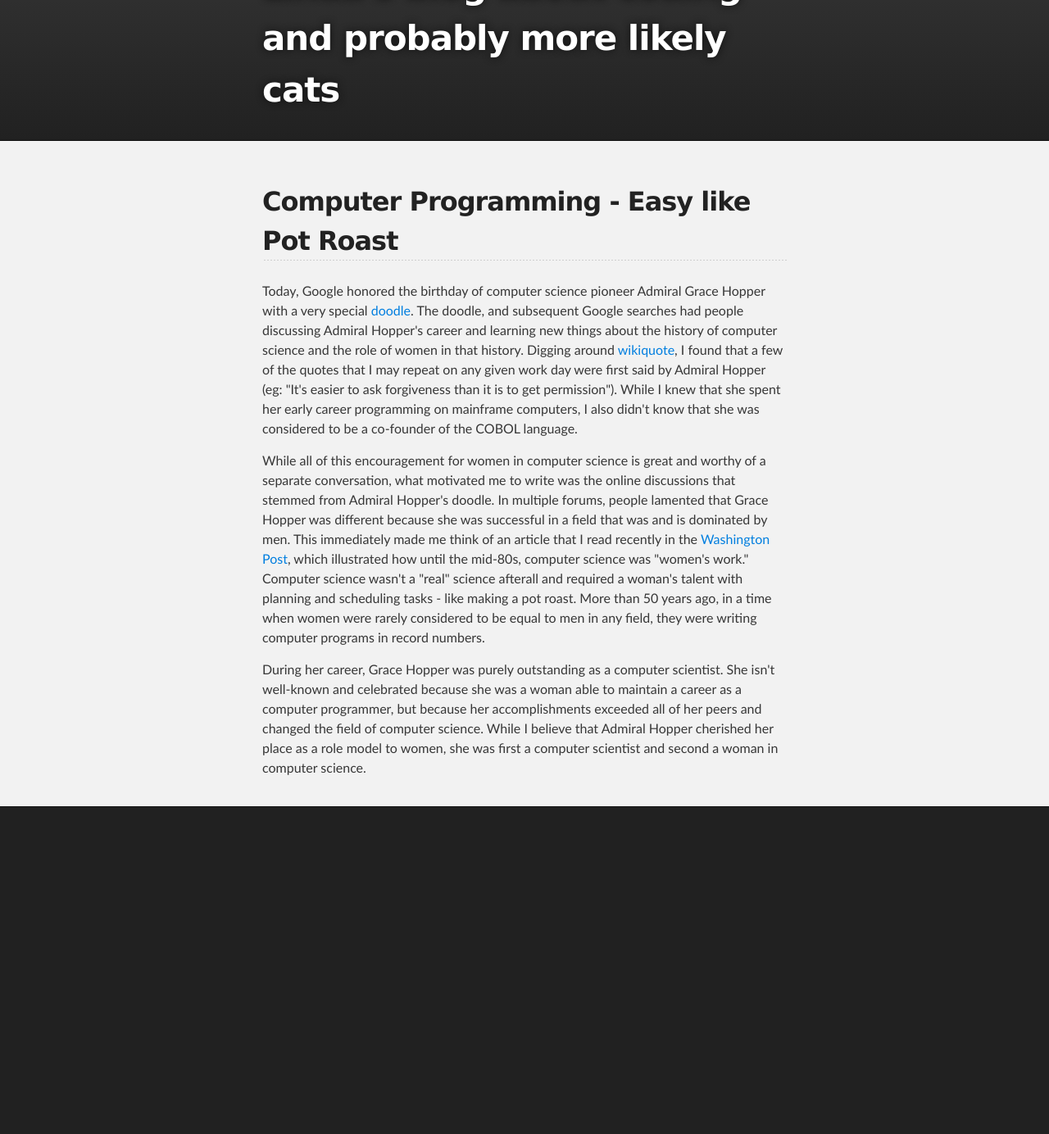
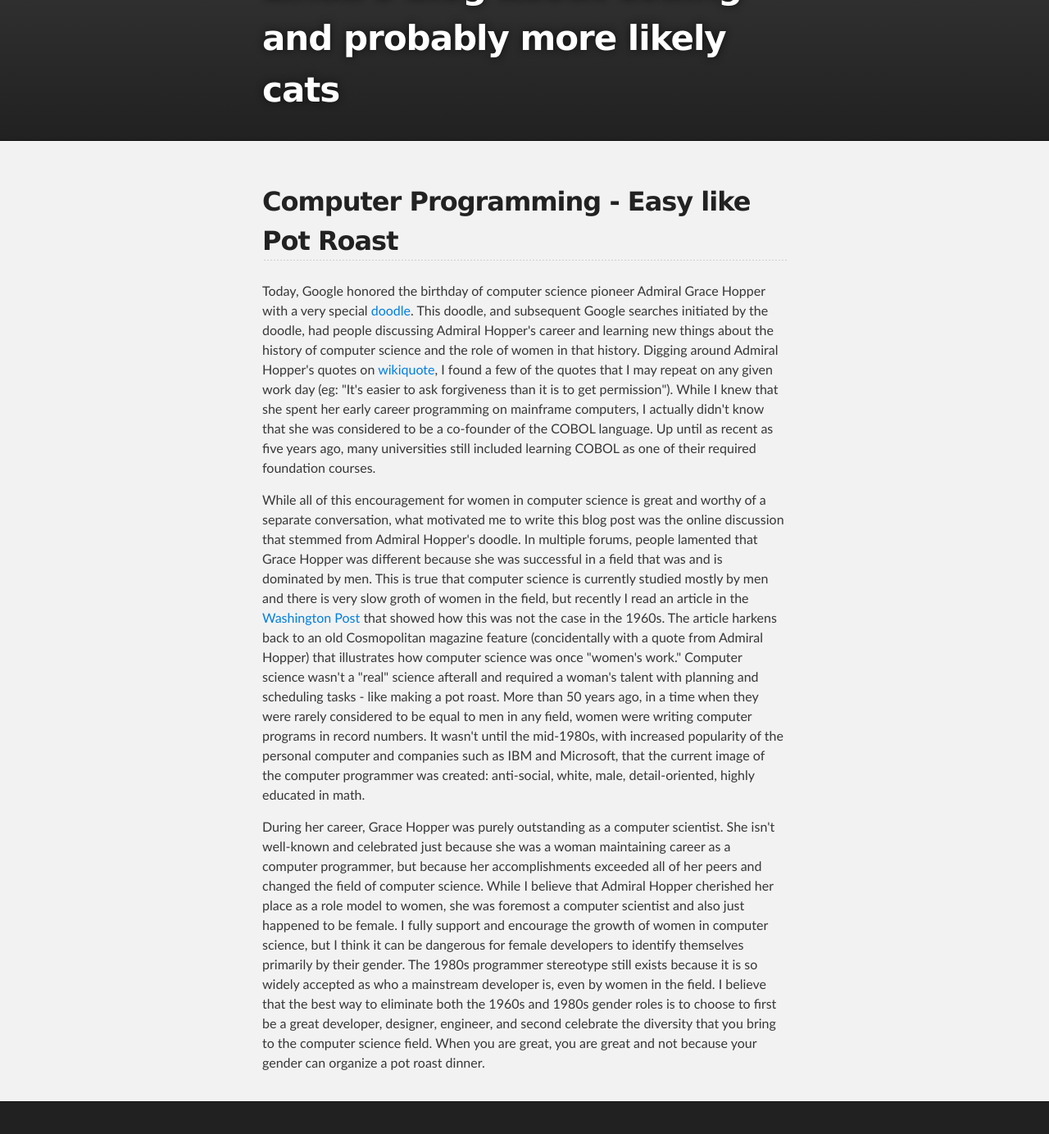
Before and after one commit to lynnaloo/lynnaloo.github.io, a Jekyll site: the page built from _posts/2013-12-9-grace-hopper.md, in a window 1280 px wide and 1400 px high, scrolled down 98 px. Shown: the top 1384 px of the window at 82% size. Built offline with Jekyll 4.4.1, drawn with Linux system fonts in a browser that asks for light colours; Markdown is read by kramdown in place of the engine named in the settings; before the commit the page ends 1138 px from its top, so only the background shows below that.

Commit message:
Update 2013-12-9-grace-hopper.md

```diff
--- a/_posts/2013-12-9-grace-hopper.md
+++ b/_posts/2013-12-9-grace-hopper.md
@@ -8,22 +8,18 @@ published: true
 <!-- <p><img src="{{ site.url }}/assets/grace_hopper.jpg"></p> -->
 
 <p>
-  Today, Google honored the birthday of computer science pioneer Admiral Grace Hopper with a very special <a href="http://newsfeed.time.com/2013/12/09/google-doodle-honors-grace-hopper-early-computer-scientist/">doodle</a>. The doodle, and subsequent Google searches had people discussing Admiral Hopper's career and learning new things about the history of computer science and the role of women in that history. Digging around <a href="http://en.wikiquote.org/wiki/Grace_Hopper">wikiquote</a>, I found that a few of the quotes
-  that I may repeat on any given work day were first said by Admiral Hopper (eg: "It's easier to ask forgiveness than it is to get permission"). While I knew that she spent her early career
-  programming on mainframe computers, I also didn't know that she was considered to be a
-  co-founder of the COBOL language.
+  Today, Google honored the birthday of computer science pioneer Admiral Grace Hopper with a very special <a href="http://newsfeed.time.com/2013/12/09/google-doodle-honors-grace-hopper-early-computer-scientist/">doodle</a>. This doodle, and subsequent Google searches initiated by the doodle, had people discussing Admiral Hopper's career and learning new things about the history of computer science and the role of women in that history. Digging around Admiral Hopper's quotes on <a href="http://en.wikiquote.org/wiki/Grace_Hopper">wikiquote</a>, I found a few of the quotes
+  that I may repeat on any given work day (eg: "It's easier to ask forgiveness than it is to get permission"). While I knew that she spent her early career programming on mainframe computers, I actually didn't know that she was considered to be a co-founder of the COBOL language. Up until as recent as five years ago, many universities still included learning COBOL as one of their required foundation courses.
 </p>
 
 <p>
-  While all of this encouragement for women in computer science is great and worthy of a separate conversation, what motivated me to write was the online discussions that stemmed
-  from Admiral Hopper's doodle. In multiple forums, people lamented that Grace Hopper was different because she was successful in a field that was and is dominated by men. This immediately made me think of an article that I read recently in the <a href="http://www.washingtonpost.com/opinions/when-computer-programming-was-womens-work/2011/08/24/gIQAdixGgJ_story_1.html">Washington Post</a>, which illustrated how until the mid-80s, computer science was "women's work." Computer science wasn't a "real" science afterall and required a woman's talent with planning and scheduling tasks - like making a pot roast. More than 50 years ago, in a time when women were rarely considered to be equal to men in any field, they were writing computer programs in record
-  numbers.
+  While all of this encouragement for women in computer science is great and worthy of a separate conversation, what motivated me to write this blog post was the online discussion that stemmed
+  from Admiral Hopper's doodle. In multiple forums, people lamented that Grace Hopper was different because she was successful in a field that was and is dominated by men. This is true that computer science is currently studied mostly by men and there is very slow groth of women in the field, but recently I read an article in the <a href="http://www.washingtonpost.com/opinions/when-computer-programming-was-womens-work/2011/08/24/gIQAdixGgJ_story_1.html">Washington Post</a> that showed how this was not the case in the 1960s. The article harkens back to an old Cosmopolitan magazine feature (concidentally with a quote from Admiral Hopper) that illustrates how computer science was once "women's work." Computer science wasn't a "real" science afterall and required a woman's talent with planning and scheduling tasks - like making a pot roast. More than 50 years ago, in a time when they were rarely considered to be equal to men in any field, women were writing computer programs in record numbers. It wasn't until the mid-1980s, with increased popularity of the personal computer and companies such as IBM and Microsoft, that the current image of the computer programmer was created: anti-social, white, male, detail-oriented, highly educated in math.
 </p>
 
 <!-- <p><img src="{{ site.url }}/assets/cosmopolitan-april-1967.jpg"></p> -->
 
 <p>
   During her career, Grace Hopper was purely outstanding as a computer scientist.
-  She isn't well-known and celebrated because she was a woman able to maintain a career as a computer programmer, but because her accomplishments exceeded all of her peers and changed the field of computer science. While I believe that Admiral Hopper cherished her place as a role
-  model to women, she was first a computer scientist and second a woman in computer science.
+  She isn't well-known and celebrated just because she was a woman maintaining career as a computer programmer, but because her accomplishments exceeded all of her peers and changed the field of computer science. While I believe that Admiral Hopper cherished her place as a role model to women, she was foremost a computer scientist and also just happened to be female. I fully support and encourage the growth of women in computer science, but I think it can be dangerous for female developers to identify themselves primarily by their gender. The 1980s programmer stereotype still exists because it is so widely accepted as who a mainstream developer is, even by women in the field. I believe that the best way to eliminate both the 1960s and 1980s gender roles is to choose to first be a great developer, designer, engineer, and second celebrate the diversity that you bring to the computer science field. When you are great, you are great and not because your gender can organize a pot roast dinner.
 </p>
```
